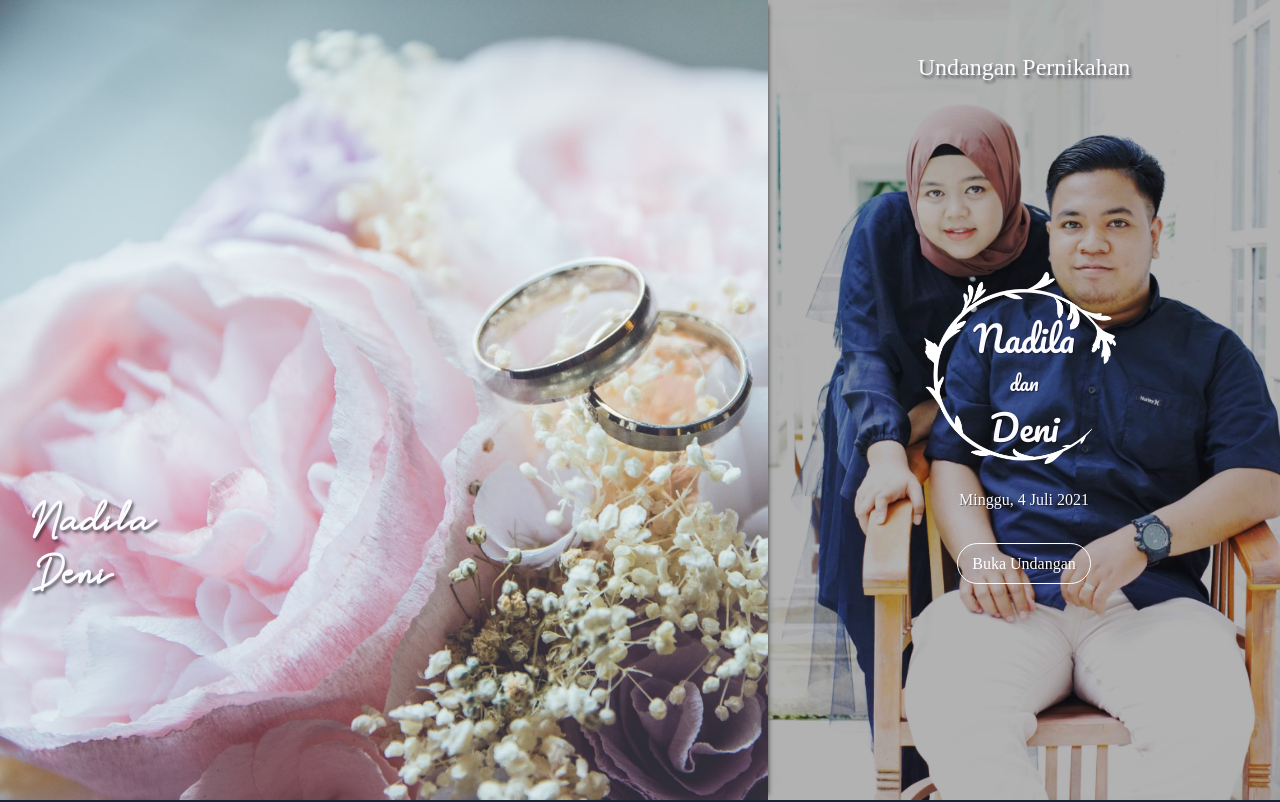
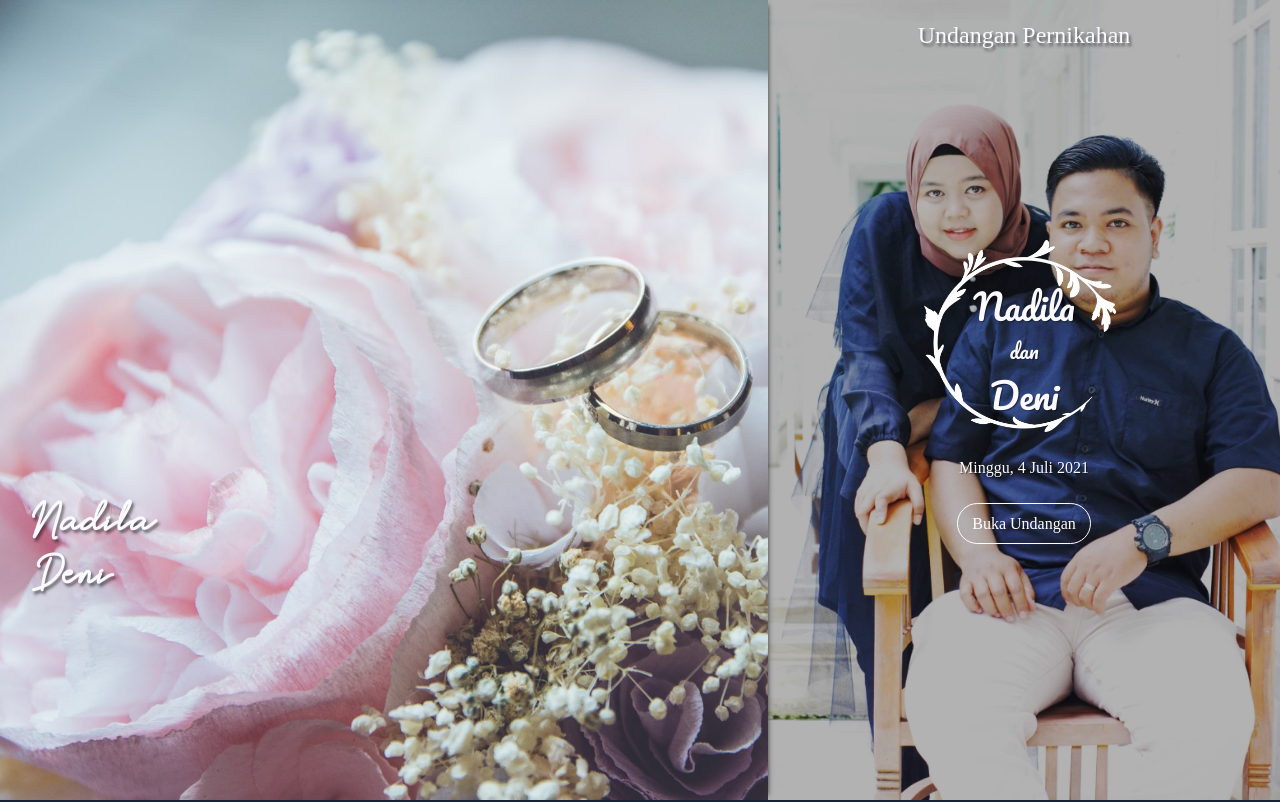
Before and after one commit to bahtiarrizky01/bahtiarrizky01.github.io, a plain HTML site: page index.html in a window 1280 px wide. Shown: the top 802 px of the page. Drawn offline with nearby package versions, Linux system fonts and the light colour scheme.

Commit message:
edit cover text

```diff
--- a/assets/style.css
+++ b/assets/style.css
@@ -174,7 +174,7 @@ img {
     position: absolute;
     margin-left: -100px;
     left: 50%;
-    top: 17rem;
+    top: 15rem;
 }
 
 .box-image p {
@@ -199,7 +199,7 @@ img {
     cursor: pointer;
     text-decoration: none !important;
     text-align: center;
-    margin-top: 30px;
+    margin-top: 1.4rem;
     font-family: var(--body-font);
     font-size: var(--normal-font-size);
 }
@@ -651,7 +651,6 @@ a {
     .box-image img {
         position: absolute;
         left: 80%;
-        top: 17rem;
     }
 
 }
--- a/index.html
+++ b/index.html
@@ -9,7 +9,7 @@
     <link href="https://unpkg.com/aos@2.3.1/dist/aos.css" rel="stylesheet">
     <script src="https://unpkg.com/aos@2.3.1/dist/aos.js"></script>
     <!-- ===== CSS ===== -->
-    <link rel="stylesheet" href="assets/style.css">
+    <link rel="stylesheet" href="assets/style.min.css">
 
     <title>Undangan Pernikahan Nadila & Deni</title>
 </head>
@@ -27,7 +27,7 @@
                 <div class="cover__container">
                     <div class="cover__data">
                     	<!-- <p style="font-size: 1.2rem; margin-bottom: 2.5rem;">Undangan Pernikahan</p> -->
-                        <p style="font-size: 1.5rem; margin-bottom: 14rem; margin-top: -12rem; text-shadow: 2px 3px 3px rgba(0, 0, 0, 0.5) !important;">Undangan Pernikahan</p>
+                        <p style="font-size: 1.5rem; margin-bottom: 14rem; margin-top: -14rem; text-shadow: 2px 3px 3px rgba(0, 0, 0, 0.5) !important;">Undangan Pernikahan</p>
                         <!--                     <div class="row" style="justify-content: center;">
                         <h1 class="cover__title">Nadila</h1>
                         <p style="margin: 0px 1rem; font-size: 1.4rem;">&</p>
```
Also changed, not shown: assets/style.min.css (added).
